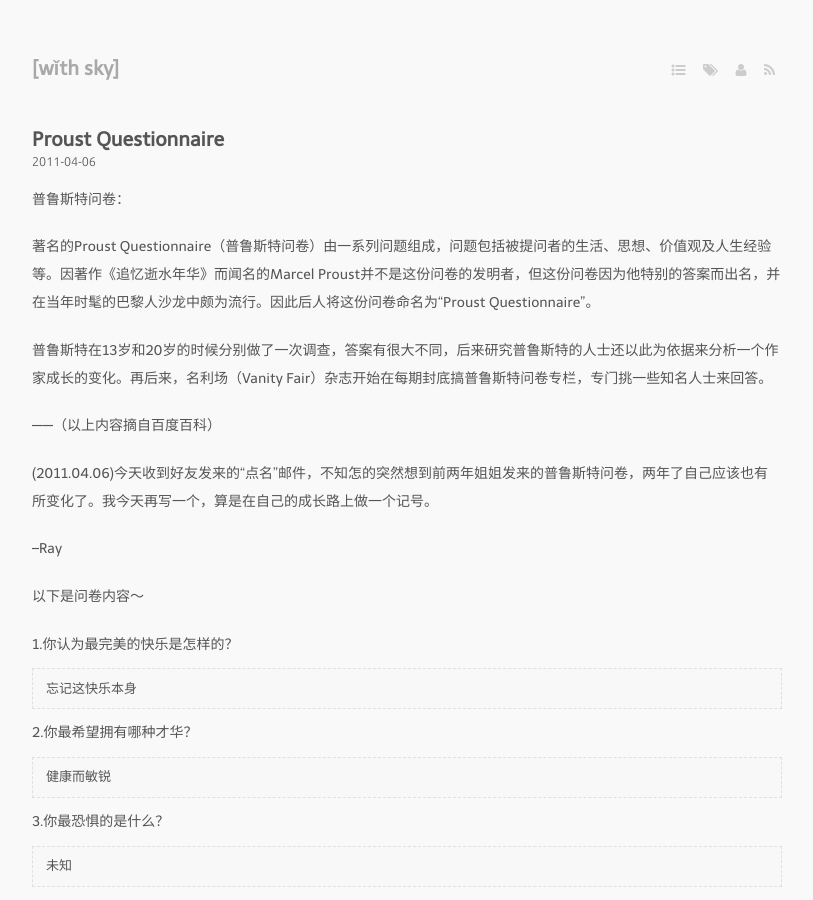
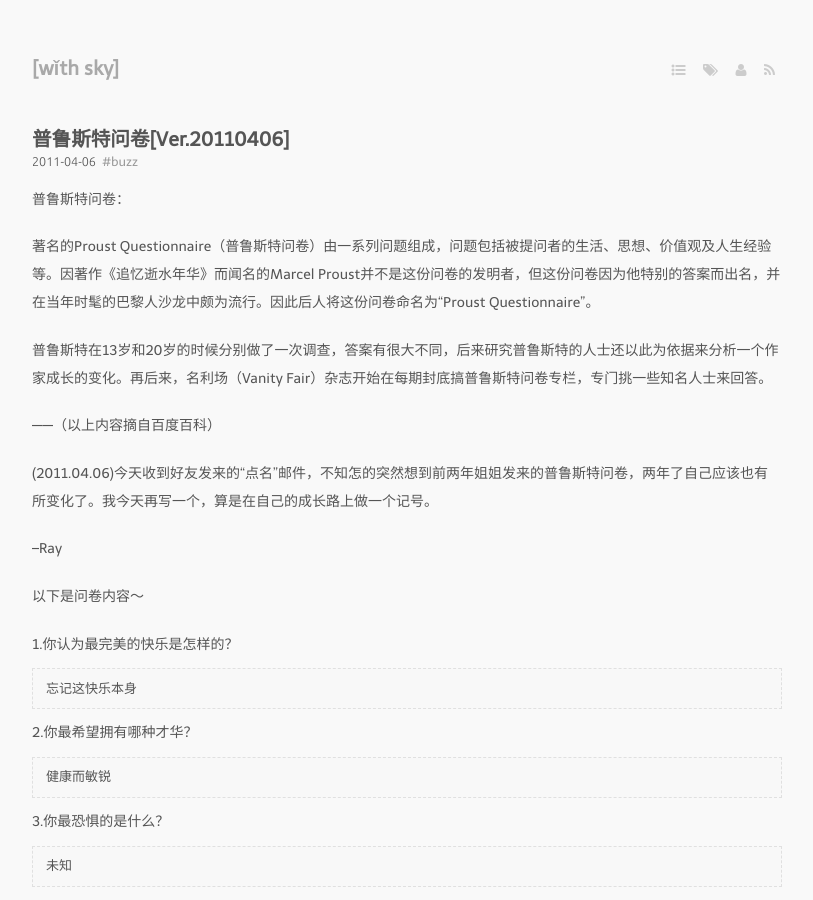
Before and after one commit to raypp/blog, a Jekyll site: the page built from _posts/2011-04-06-proust-questionnaire.markdown, in a window 1280 px wide and 900 px high. Shown: the whole window, without its empty margins (233-1046 px from the left). Built offline with Jekyll 4.4.1, drawn with Linux system fonts in a browser that asks for light colours; some web fonts are replaced; our own code applies the rules of GitHub Pages for plain Markdown files; a script that is not in the unit is left out; comment, search, counter and statistics services are not loaded.

Commit message:
Update 2011-04-06-proust-questionnaire.markdown

```diff
--- a/_posts/2011-04-06-proust-questionnaire.markdown
+++ b/_posts/2011-04-06-proust-questionnaire.markdown
@@ -1,3 +1,11 @@
+---
+title: 普鲁斯特问卷[Ver.20110406]
+layout: post
+guid: urn:uuid:8061080d-f033-4709-a451-f5fb2c0c8854
+tags:
+  - buzz
+---
+
 普鲁斯特问卷：
 
 著名的Proust Questionnaire（普鲁斯特问卷）由一系列问题组成，问题包括被提问者的生活、思想、价值观及人生经验等。因著作《追忆逝水年华》而闻名的Marcel Proust并不是这份问卷的发明者，但这份问卷因为他特别的答案而出名，并在当年时髦的巴黎人沙龙中颇为流行。因此后人将这份问卷命名为“Proust Questionnaire”。
```
